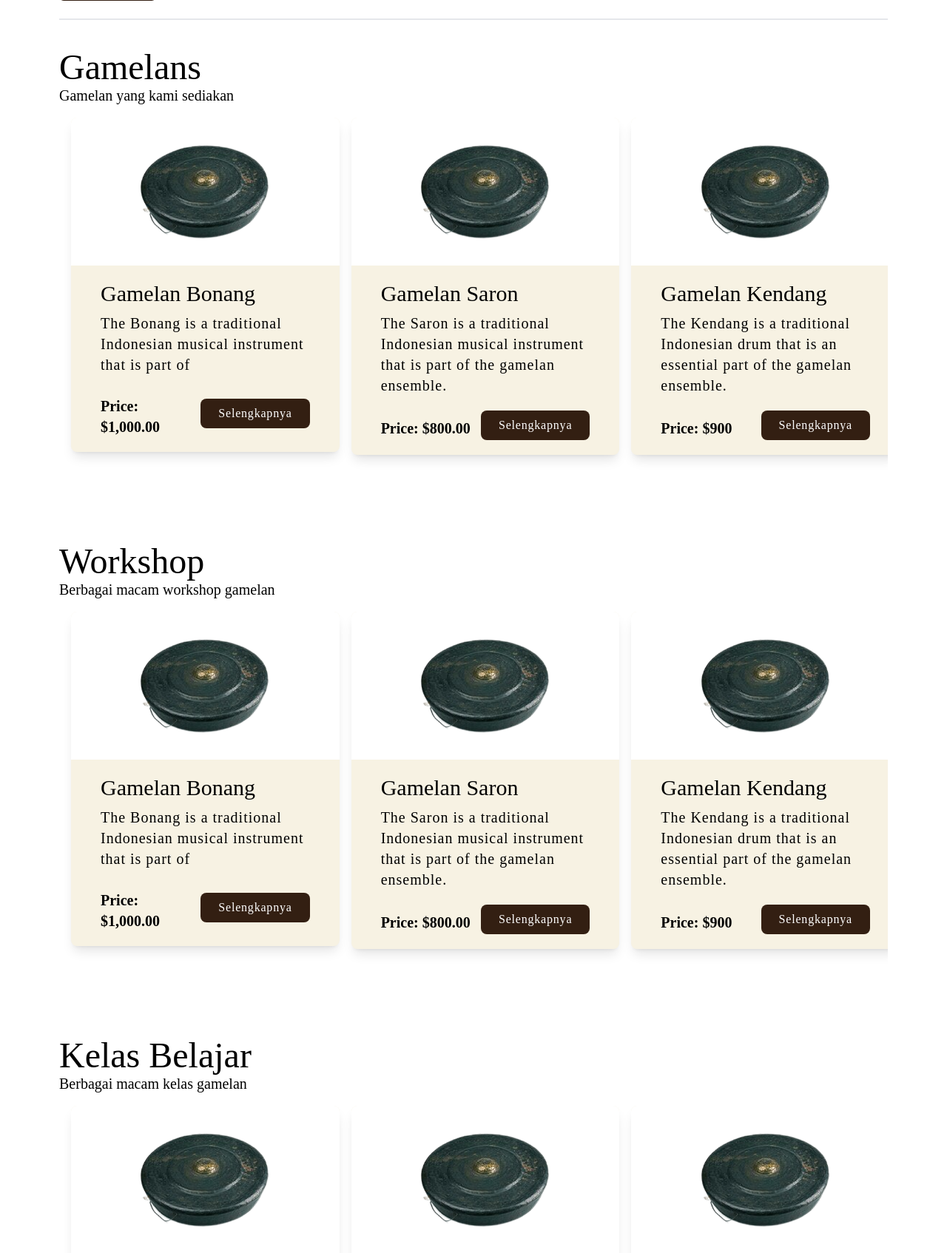
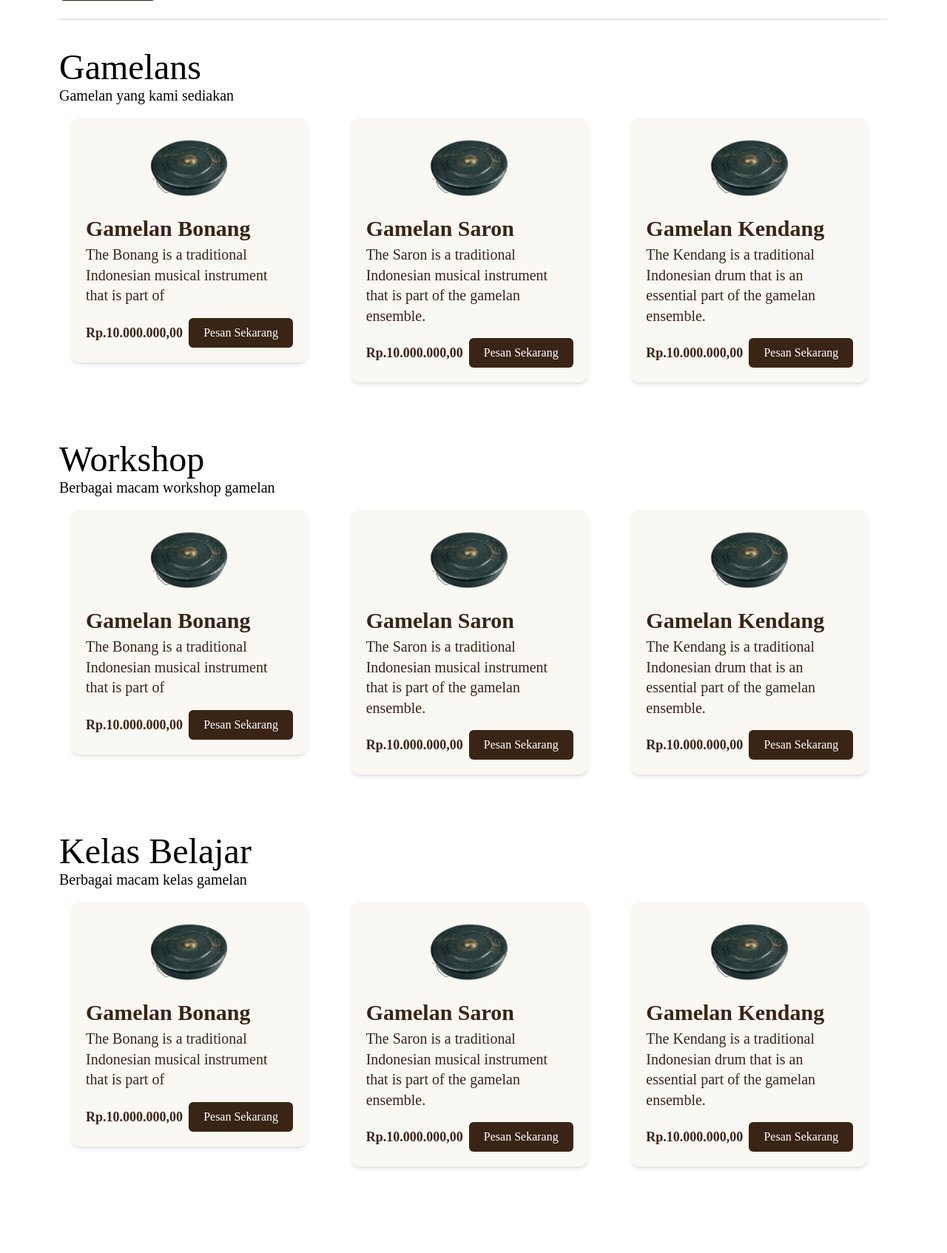
Before and after one commit to DuloeW/tihingangamelans2025-v2, a Laravel app: page /store/1 in a window 1280 px wide. Shown: the part 312-2006 px from the top of the page at 74% size. Run offline with Laravel 12, Linux system fonts and the light colour scheme; style sheets or scripts are compiled from the project's sources; parts of the project's set-up code (start-up, migrations or seed data) failed here and were passed over; some web fonts are replaced.

Commit message:
katalog view

```diff
--- a/resources/views/Store.blade.php
+++ b/resources/views/Store.blade.php
@@ -4,7 +4,7 @@
             'nama' => 'Gamelan Bonang',
             'deskripsi' => 'The Bonang is a traditional Indonesian musical instrument that is part of',
             'showPrice' => true,
-            'price' => '$1,000.00',
+            'price' => '10000000',
             'gambar' => 'images/bende1.png',
             'dataAos' => 'fade-up',
             'dataAosDuration' => '1500',
@@ -14,34 +14,28 @@
             'nama' => 'Gamelan Saron',
             'deskripsi' => 'The Saron is a traditional Indonesian musical instrument that is part of the gamelan
                     ensemble.',
-            'showPrice' => true,
-            'price' => '$800.00',
+            'price' => '10000000',
             'gambar' => 'images/bende1.png',
             'dataAos' => 'fade-up',
             'dataAosDuration' => '1500',
-            'horizontal' => false,
         ],
         [
             'nama' => 'Gamelan Kendang',
             'deskripsi' => 'The Kendang is a traditional Indonesian drum that is an essential part of the gamelan
                     ensemble. ',
-            'showPrice' => true,
-            'price' => '$900',
+            'price' => '10000000',
             'gambar' => 'images/bende1.png',
             'dataAos' => 'fade-up',
             'dataAosDuration' => '1500',
-            'horizontal' => false,
         ],
         [
             'nama' => 'Gamelan Gambang',
             'deskripsi' => 'The Gambang is a traditional Indonesian musical instrument that is part of the gamelan
                     ensemble.',
-            'showPrice' => true,
-            'price' => '$29230293',
+            'price' => '10000000',
             'gambar' => 'images/bende1.png',
             'dataAos' => 'fade-up',
             'dataAosDuration' => '1500',
-            'horizontal' => false,
         ],
     ];
 
@@ -103,14 +97,8 @@
                     <div class="w-full overflow-x-auto flex gap-4 p-4 snap-x snap-mandatory scrollbar-hide">
                         @foreach ($gamelans as $gamelan)
                             <div class="w-1/3 flex-shrink-0">
-                                <x-gamelan-box
-                                    :nama="$gamelan['nama']"
-                                    :deskripsi="$gamelan['deskripsi']"
-                                    :showPrice="$gamelan['showPrice']"
-                                    :price="$gamelan['price']"
-                                    :gambar="$gamelan['gambar']"
-                                    :dataAos="$gamelan['dataAos']"
-                                    :dataAosDuration="$gamelan['dataAosDuration']" :horizontal="$gamelan['horizontal']" />
+                                <x-katalog-box :nama="$gamelan['nama']" :deskripsi="$gamelan['deskripsi']" :price="$gamelan['price']" :gambar="$gamelan['gambar']"
+                                    :dataAos="$gamelan['dataAos']" :dataAosDuration="$gamelan['dataAosDuration']" />
                             </div>
                         @endforeach
                     </div>
@@ -122,14 +110,8 @@
                     <div class="w-full overflow-x-auto flex gap-4 p-4 snap-x snap-mandatory scrollbar-hide">
                         @foreach ($gamelans as $gamelan)
                             <div class="w-1/3 flex-shrink-0">
-                                <x-gamelan-box
-                                    :nama="$gamelan['nama']"
-                                    :deskripsi="$gamelan['deskripsi']"
-                                    :showPrice="$gamelan['showPrice']"
-                                    :price="$gamelan['price']"
-                                    :gambar="$gamelan['gambar']"
-                                    :dataAos="$gamelan['dataAos']"
-                                    :dataAosDuration="$gamelan['dataAosDuration']" :horizontal="$gamelan['horizontal']" />
+                                <x-katalog-box :nama="$gamelan['nama']" :deskripsi="$gamelan['deskripsi']" :price="$gamelan['price']" :gambar="$gamelan['gambar']"
+                                    :dataAos="$gamelan['dataAos']" :dataAosDuration="$gamelan['dataAosDuration']" />
                             </div>
                         @endforeach
                     </div>
@@ -141,14 +123,8 @@
                     <div class="w-full overflow-x-auto flex gap-4 p-4 snap-x snap-mandatory scrollbar-hide">
                         @foreach ($gamelans as $gamelan)
                             <div class="w-1/3 flex-shrink-0">
-                                <x-gamelan-box
-                                    :nama="$gamelan['nama']"
-                                    :deskripsi="$gamelan['deskripsi']"
-                                    :showPrice="$gamelan['showPrice']"
-                                    :price="$gamelan['price']"
-                                    :gambar="$gamelan['gambar']"
-                                    :dataAos="$gamelan['dataAos']"
-                                    :dataAosDuration="$gamelan['dataAosDuration']" :horizontal="$gamelan['horizontal']" />
+                                <x-katalog-box :nama="$gamelan['nama']" :deskripsi="$gamelan['deskripsi']" :price="$gamelan['price']"
+                                    :gambar="$gamelan['gambar']" :dataAos="$gamelan['dataAos']" :dataAosDuration="$gamelan['dataAosDuration']" />
                             </div>
                         @endforeach
                     </div>
@@ -162,7 +138,20 @@
             <div>
                 <div>
                     {{-- TODO Ulasan bisnin --}}
+                    <div class="grid grid-cols-2">
+                        <div class="w-full max-w-2xl bg-white rounded-2xl shadow-md px-8 py-6 flex flex-col gap-2">
+                            <div class="flex items-center gap-4 mb-2">
+                                <img class="w-12 h-12 rounded-full object-cover border border-gray-200 shadow-sm" src="{{ asset('images/ulasan_profile.png') }}" alt="Ulasan Profile">
+                                <span class="text-lg font-bold text-gray-800">Nino Sanjaya</span>
+                            </div>
+                            <div class="flex gap-3 text-sm font-medium text-orange-500 mb-1">
+                                <span class="bg-orange-50 rounded px-2 py-0.5">Sangat Bagus</span>
+                                <span class="bg-orange-50 rounded px-2 py-0.5">Keren</span>
+                            </div>
+                            <blockquote class="mt-2 text-base italic text-[#7c4a1e] font-medium leading-relaxed">"Pengalaman yang luar biasa!"</blockquote>
+                        </div>
 
+                    </div>
                 </div>
 
                 <div class="mt-10">
@@ -188,8 +177,11 @@
                                 <span class="peer-checked:underline">Kurang</span>
                             </label>
                         </div>
-                        <textarea name="ulasan" rows="4" class="w-full border border-gray-400 rounded-md p-3 text-primary placeholder:text-gray-400 focus:outline-none focus:ring-2 focus:ring-primary" placeholder="Ulasan anda..........."></textarea>
-                        <button type="submit" class="w-full bg-[#3A2415] text-white py-2 rounded-md text-base tracking-wide">Kirim</button>
+                        <textarea name="ulasan" rows="4"
+                            class="w-full border border-gray-400 rounded-md p-3 text-primary placeholder:text-gray-400 focus:outline-none focus:ring-2 focus:ring-primary"
+                            placeholder="Ulasan anda..........."></textarea>
+                        <button type="submit"
+                            class="w-full bg-[#3A2415] text-white py-2 rounded-md text-base tracking-wide">Kirim</button>
                     </form>
                 </div>
             </div>
--- /dev/null
+++ b/resources/views/components/katalog-box.blade.php
@@ -0,0 +1,30 @@
+@props([
+    'nama' => 'Gamelan Name',
+    'deskripsi' => 'Gamelan Description',
+    'price' => '$XXX.XX',
+    'gambar' => 'images/bende1.png',
+    'dataAos' => 'fade-up',
+    'dataAosDuration' => '1500',
+])
+
+<div data-aos="{{ $dataAos }}" data-aos-duration="{{ $dataAosDuration }}"
+    class="w-full max-w-xs bg-[#FAF8F3] rounded-xl shadow-md p-5 flex flex-col items-center mb-6">
+    <div class="w-full flex flex-col items-center">
+        <img src="{{ asset($gambar) }}" alt="" class="h-24 w-auto object-contain mb-4 drop-shadow-sm">
+    </div>
+    <div class="w-full flex-1 flex flex-col justify-between">
+        <h2 class="text-3xl font-bold text-[#3A2415] mb-1">{{ $nama }}</h2>
+        <p class="text-xl text-[#3A2415] mb-4 leading-snug">{{ $deskripsi }}</p>
+        <div class="flex justify-between items-center">
+            <p class="text-lg font-bold text-[#3A2415]">
+                Rp.{{ number_format((int) str_replace(['Rp.', 'Rp', ',', '.'], '', $price), 0, ',', '.') }},00</p>
+            <div class="flex justify-end">
+                <a class="px-5 py-2 bg-[#3A2415] text-white rounded-md text- xltracking-wide shadow-sm hover:bg-[#2a180a] transition"
+                    href="#">
+                    Pesan Sekarang
+                </a>
+            </div>
+
+        </div>
+    </div>
+</div>
--- a/resources/views/home.blade.php
+++ b/resources/views/home.blade.php
@@ -54,6 +54,8 @@
         ],
     ];
 @endphp
+
+{{-- TODO ERROR LOGO --}}
 
 
 <x-global-layout>
--- a/routes/web.php
+++ b/routes/web.php
@@ -19,6 +19,11 @@ Route::get('/store/{slug}', function ($slug) {
     return view('store', ['slug' => $slug]);
 });
 
+Route::get('/detail-katalog', function () {
+    return view('detail-katalog');
+});
+
+
 Route::get('/dashboard', function () {
     return view('dashboard');
 })->middleware(['auth', 'verified'])->name('dashboard');
```
Also changed, not shown: resources/views/detail-katalog.blade.php (added, +78 -0 lines).
